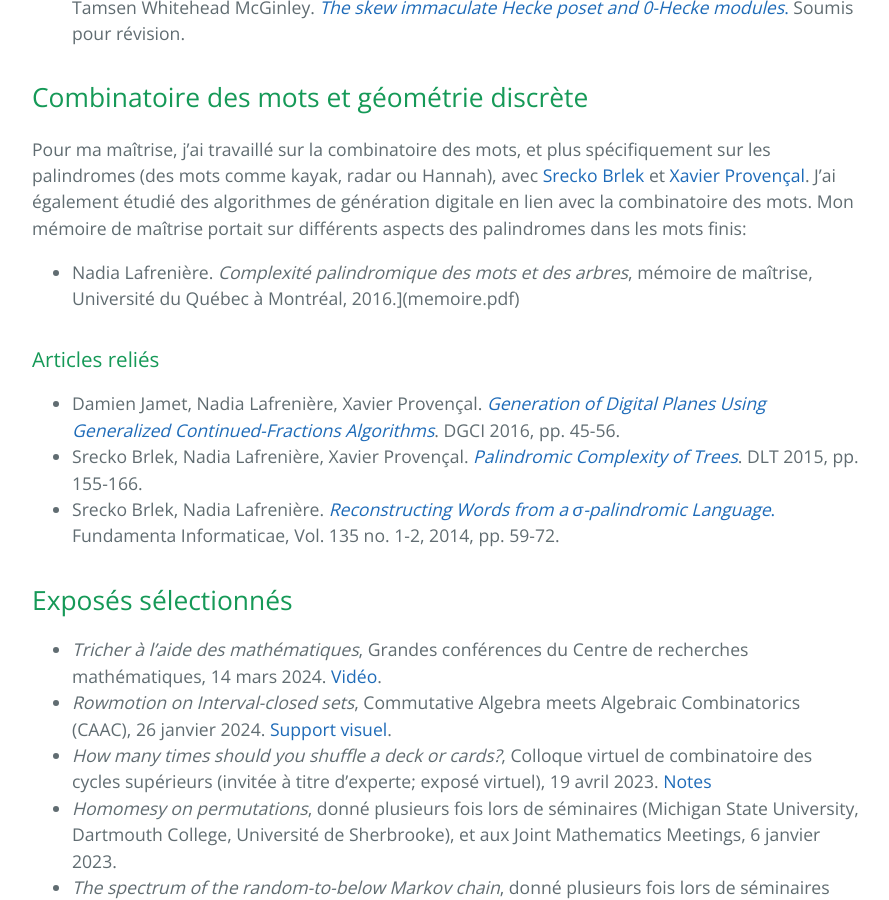
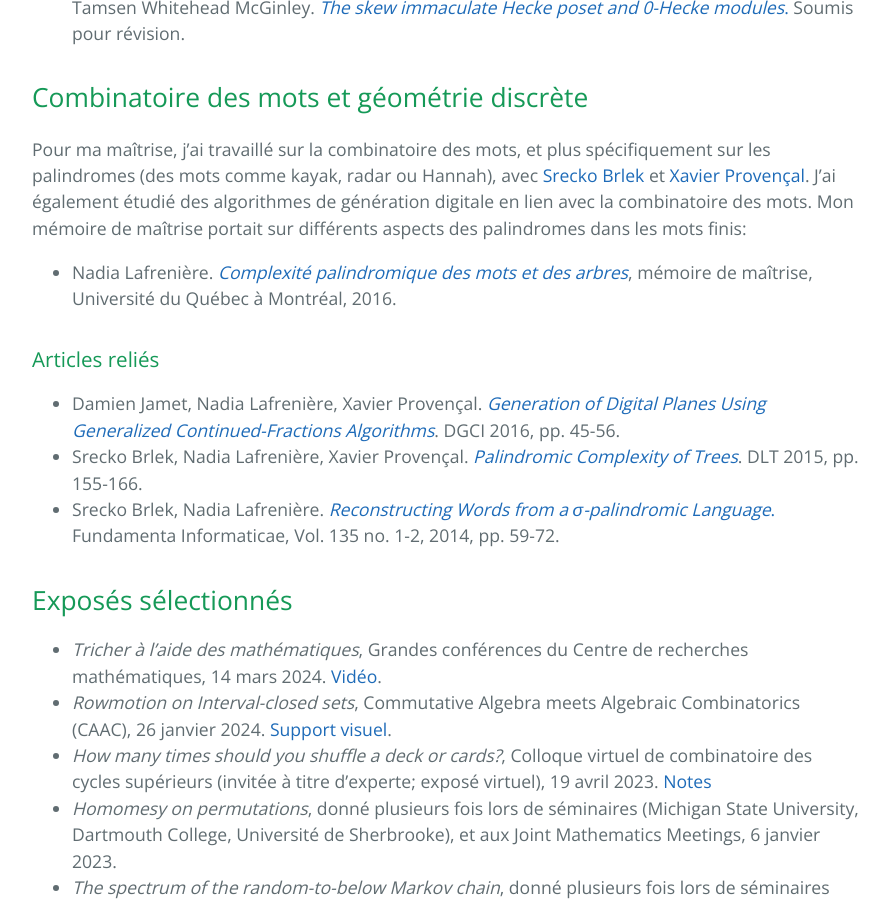
Before and after one commit to nadialafreniere/nadialafreniere.github.io, a Jekyll site: the page built from recherche.md, in a window 1280 px wide and 900 px high, scrolled down 1985 px. Shown: the whole window, without its empty margins (192-1081 px from the left). Built offline with Jekyll 4.4.1, drawn with Linux system fonts in a browser that asks for light colours; our own code applies the rules of GitHub Pages for plain Markdown files.

Commit message:
Fixing typos

```diff
--- a/recherche.md
+++ b/recherche.md
@@ -39,7 +39,7 @@ Je fais partie d'un groupe qui cherche à comprendre les modules agissant sur le
 
 ## Combinatoire des mots et géométrie discrète
 Pour ma maîtrise, j'ai travaillé sur la combinatoire des mots, et plus spécifiquement sur les palindromes (des mots comme kayak, radar ou Hannah), avec [Srecko Brlek](http://lacim.uqam.ca/~brlek/) et [Xavier Provençal](http://xprov.org/). J'ai également étudié des algorithmes de génération digitale en lien avec la combinatoire des mots. Mon mémoire de maîtrise portait sur différents aspects des palindromes dans les mots finis:
-- Nadia Lafrenière. _Complexité palindromique des mots et des arbres_, mémoire de maîtrise, Université du Québec à Montréal, 2016.](memoire.pdf)
+- Nadia Lafrenière. [_Complexité palindromique des mots et des arbres_](memoire.pdf), mémoire de maîtrise, Université du Québec à Montréal, 2016.
 
 ### Articles reliés
 - Damien Jamet, Nadia Lafrenière, Xavier Provençal. [_Generation of Digital Planes Using Generalized Continued-Fractions Algorithms_](JLP-DGCI2016.pdf). DGCI 2016, pp. 45-56.
```
Also changed, not shown: research.md (+1 -1 lines).
